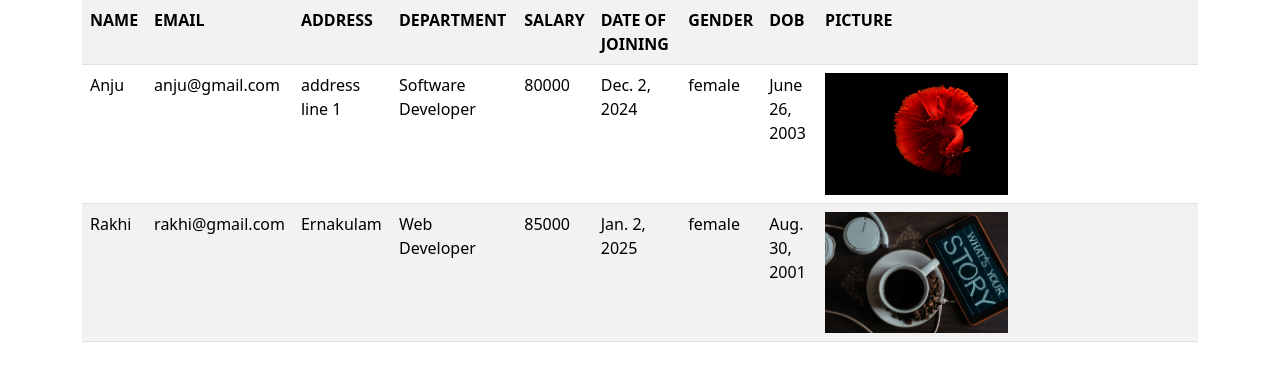
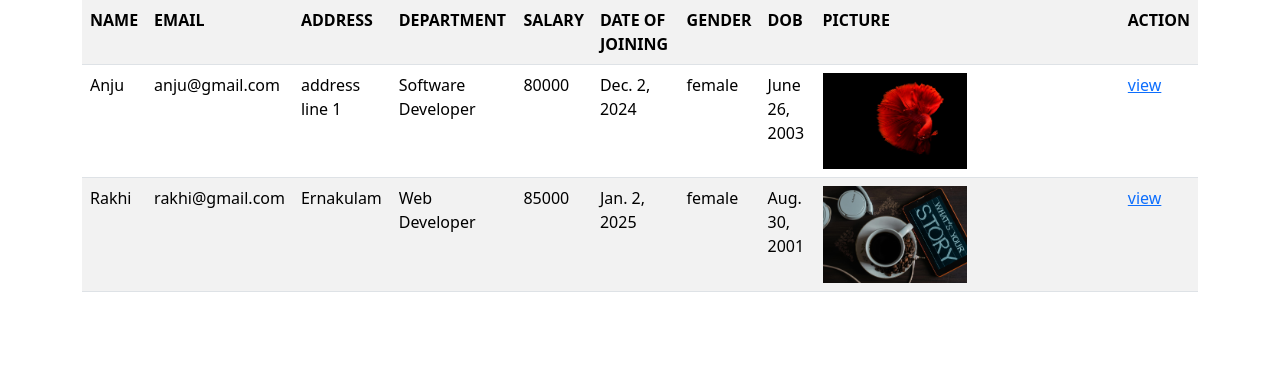
Before and after one commit to varshanixon/employee-management-system, a Django app: page /employee/all/ in a window 1280 px wide. Shown: the top 381 px of the page. Run offline with Django 5.2, Linux system fonts and the light colour scheme; data comes from the database, SQL or seed files in the repository.

Commit message:
updated emp_list.html
added an additional column called Action

```diff
--- a/employeepro/emp_app/templates/emp_list.html
+++ b/employeepro/emp_app/templates/emp_list.html
@@ -20,6 +20,7 @@
                 <th>GENDER</th>
                 <th>DOB</th>
                 <th>PICTURE</th>
+                <th>ACTION</th>
             </tr>
             {%for e in data%}
             <tr>
@@ -36,6 +37,9 @@
                     <img src="{{e.picture.url}}" alt="Picture of {{e.name}}" class="w-50 h-50">
                     {%endif%}
                 </td>
+                <td>
+                    <a href="{%url 'employee-detail'%}">view</a>
+                </td>
             </tr>
             {%endfor%}
         </table>
--- a/employeepro/employeepro/urls.py
+++ b/employeepro/employeepro/urls.py
@@ -27,6 +27,6 @@ urlpatterns = [
 
     path('employee/all/',views.EmployeeListView.as_view(),name="employee-list"),
 
-    path('employee/<int:pk>/',views.EmployeeDetailView.as_view(),name="employee-detail")
+    path('employee/<int:pk>/',views.EmployeeDetailView.as_view(),name="employee-detail"),
 
 ] + static(settings.MEDIA_URL, document_root=settings.MEDIA_ROOT)
```
